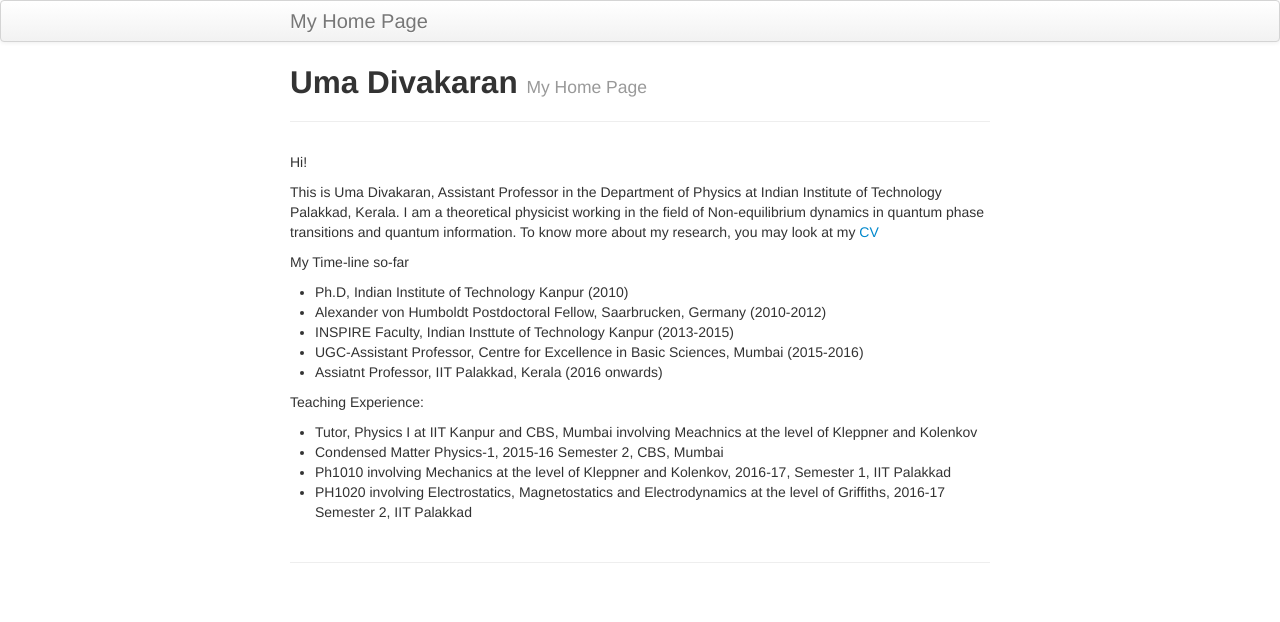
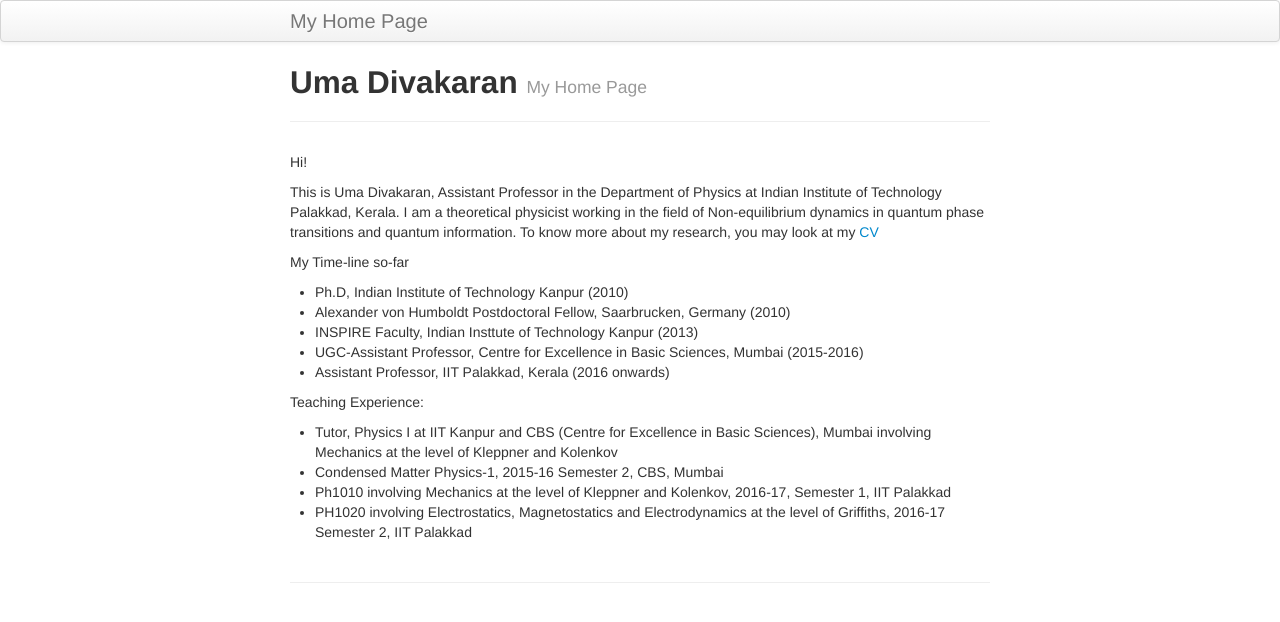
Before and after one commit to udiva/udiva.github.io, a Jekyll site: the page built from index.md, in a window 1280 px wide. Shown: the top 622 px of the page. Built offline with Jekyll 4.4.1, drawn with Linux system fonts in a browser that asks for light colours.

Commit message:
index.md

```diff
--- a/index.md
+++ b/index.md
@@ -15,15 +15,15 @@ about my research, you may look at my [CV](pages/cv_homepage.pdf)
 My Time-line so-far
 
 - Ph.D, Indian Institute of Technology Kanpur (2010)
-- Alexander von Humboldt Postdoctoral Fellow, Saarbrucken, Germany (2010-2012)
-- INSPIRE Faculty, Indian Insttute of Technology Kanpur (2013-2015)
+- Alexander von Humboldt Postdoctoral Fellow, Saarbrucken, Germany (2010)
+- INSPIRE Faculty, Indian Insttute of Technology Kanpur (2013)
 - UGC-Assistant Professor, Centre for Excellence in Basic Sciences, Mumbai (2015-2016)
-- Assiatnt Professor, IIT Palakkad, Kerala (2016 onwards)
+- Assistant Professor, IIT Palakkad, Kerala (2016 onwards)
 
 Teaching Experience:
 
-- Tutor, Physics I at IIT Kanpur and CBS, Mumbai involving Meachnics
-  at the level of Kleppner and Kolenkov
+- Tutor, Physics I at IIT Kanpur and CBS (Centre for Excellence in Basic Sciences),
+  Mumbai involving Mechanics at the level of Kleppner and Kolenkov
 - Condensed Matter Physics-1, 2015-16 Semester 2, CBS, Mumbai
 - Ph1010 involving Mechanics at the level of Kleppner and Kolenkov,
   2016-17, Semester 1, IIT Palakkad
```
